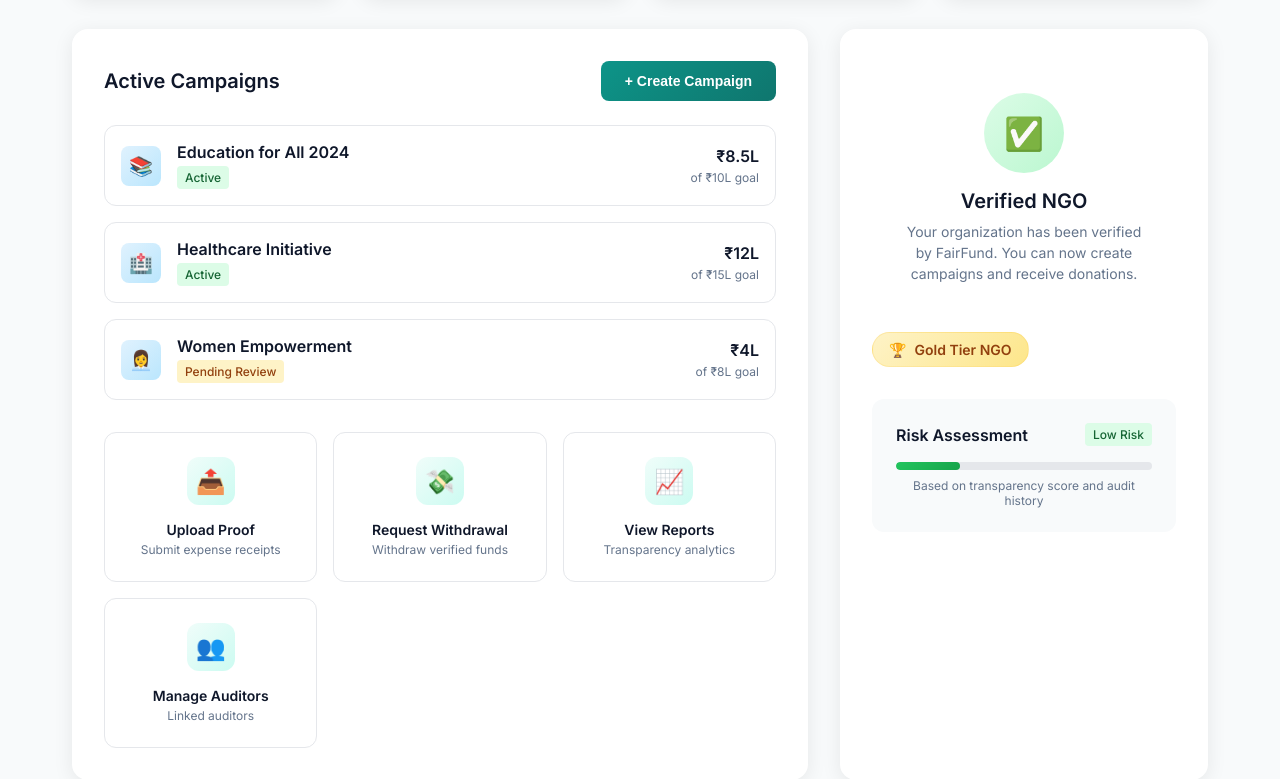
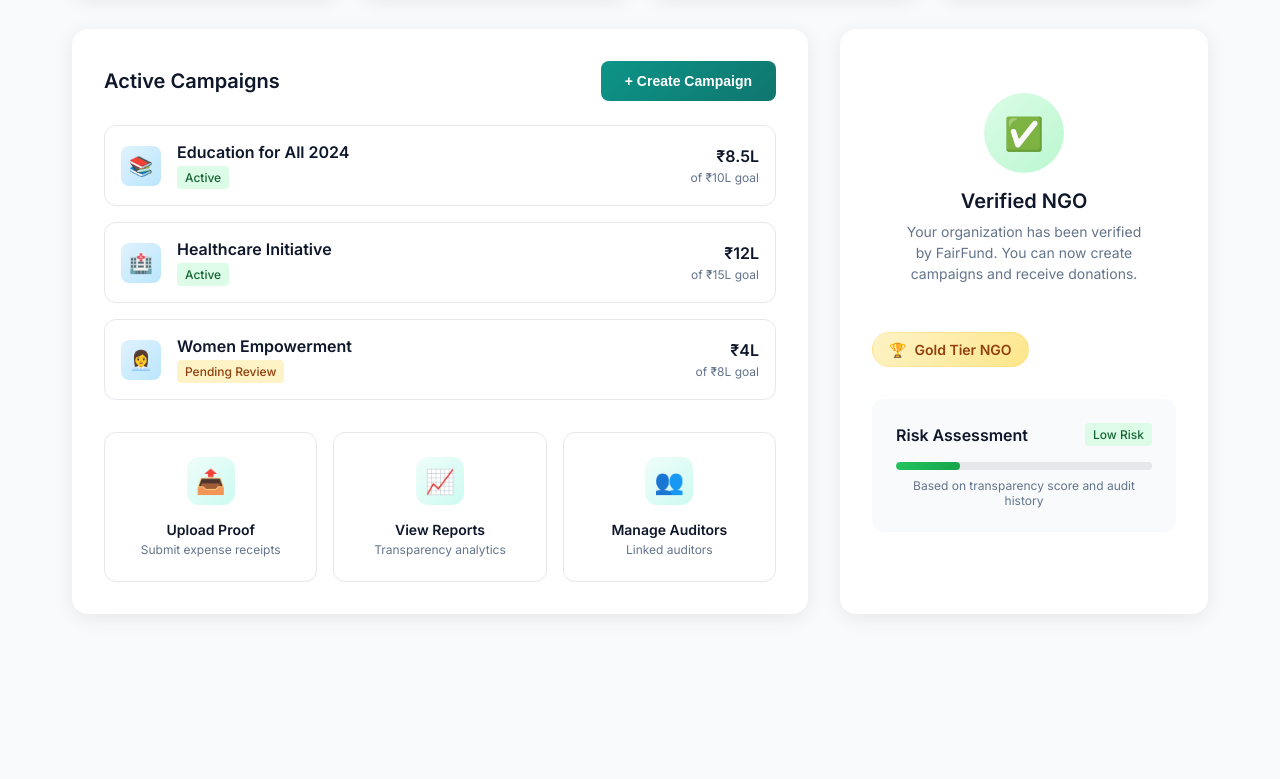
Before and after one commit to namrataarya07/FairFund, a plain HTML site: page ngo-dashboard.html in a window 1280 px wide. Shown: the part 388-1167 px from the top of the page. After the commit the page ends 1066 px from the top, so only its background shows below. Drawn offline with Linux system fonts and the light colour scheme.

Commit message:
Update ngo-dashboard.html

```diff
--- a/ngo-dashboard.html
+++ b/ngo-dashboard.html
@@ -753,12 +753,6 @@
                         <div class="action-description">Submit expense receipts</div>
                     </div>
 
-                    <div class="action-card" onclick="requestWithdrawal()">
-                        <div class="action-icon">💸</div>
-                        <div class="action-title">Request Withdrawal</div>
-                        <div class="action-description">Withdraw verified funds</div>
-                    </div>
-
                     <div class="action-card" onclick="viewReports()">
                         <div class="action-icon">📈</div>
                         <div class="action-title">View Reports</div>
@@ -874,11 +868,6 @@
             // window.location.href = 'upload-proof.html';
         }
 
-        function requestWithdrawal() {
-            alert('Opening withdrawal request form...');
-            // window.location.href = 'request-withdrawal.html';
-        }
-
         function viewReports() {
             alert('Opening transparency reports...');
             // window.location.href = 'reports.html';
```
